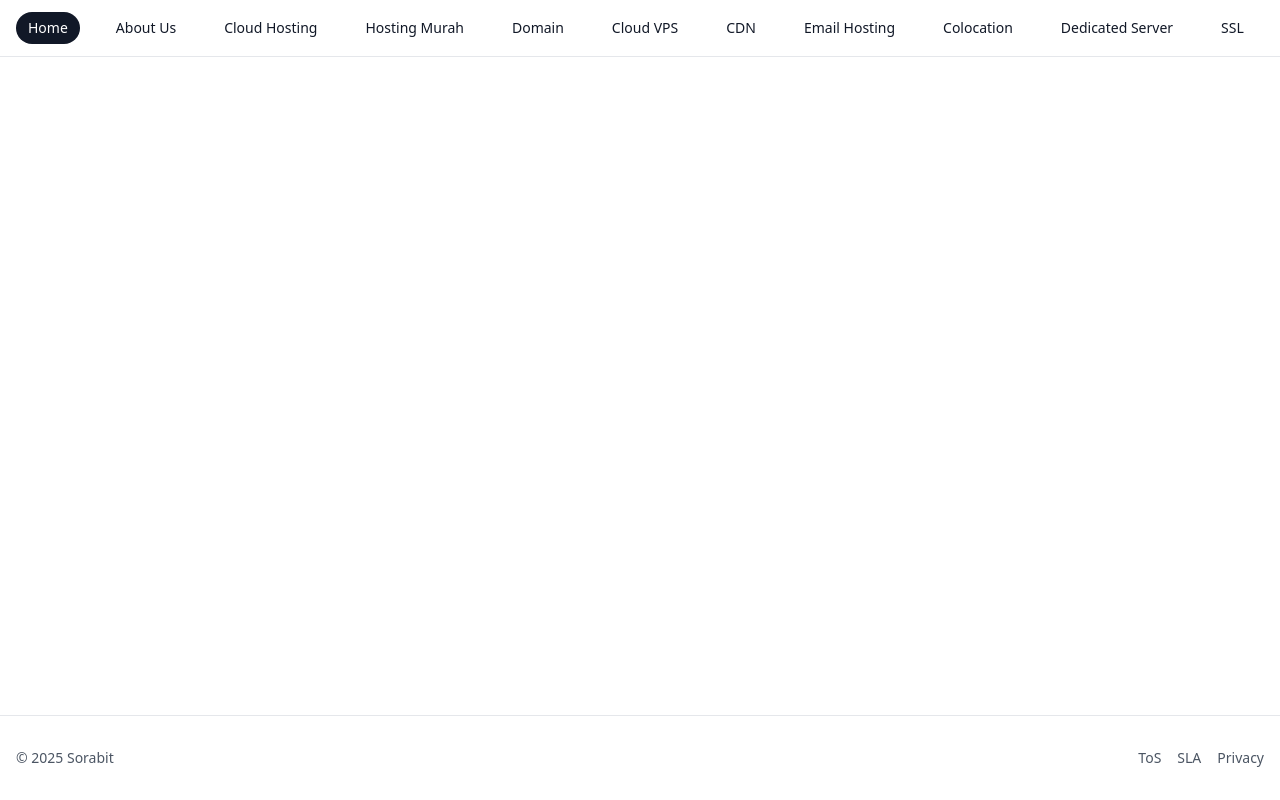
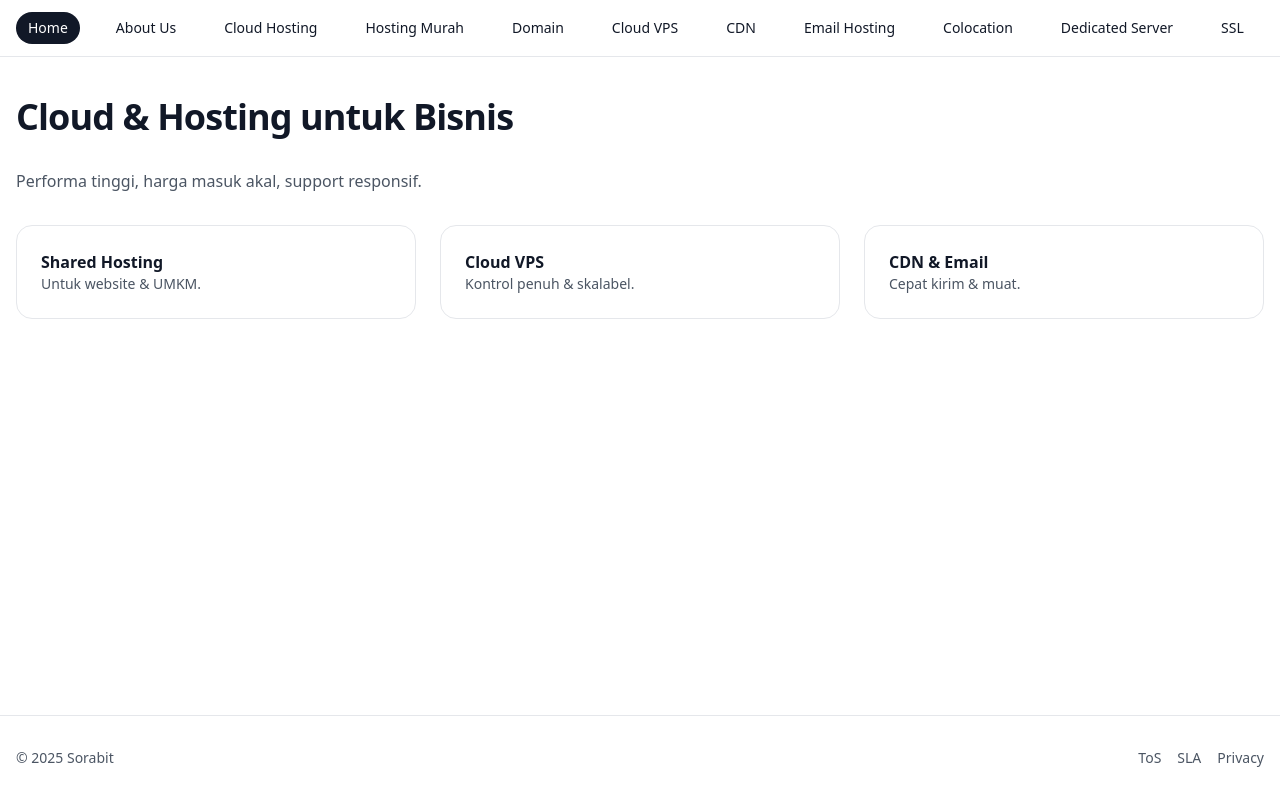
Before and after one commit to GXT-Indonesia/soramainweb, a Nuxt app: page / in a window 1280 px wide. Built offline with nearby package versions, Linux system fonts and the light colour scheme.

Commit message:
Create index.vue

```diff
--- /dev/null
+++ b/pages/index.vue
@@ -0,0 +1,14 @@
+<script setup lang="ts">
+useSeo({ title: 'Sorabit — Cloud & Hosting Indonesia', description: 'Hosting, VPS, CDN, email, dan infrastruktur untuk skala bisnis kamu.' })
+</script>
+<template>
+  <section class="grid gap-8">
+    <h1 class="text-3xl sm:text-4xl font-bold tracking-tight">Cloud & Hosting untuk Bisnis</h1>
+    <p class="text-gray-600 max-w-2xl">Performa tinggi, harga masuk akal, support responsif.</p>
+    <div class="grid sm:grid-cols-3 gap-6">
+      <div class="border rounded-2xl p-6"><h3 class="font-semibold">Shared Hosting</h3><p class="text-sm text-gray-600">Untuk website & UMKM.</p></div>
+      <div class="border rounded-2xl p-6"><h3 class="font-semibold">Cloud VPS</h3><p class="text-sm text-gray-600">Kontrol penuh & skalabel.</p></div>
+      <div class="border rounded-2xl p-6"><h3 class="font-semibold">CDN & Email</h3><p class="text-sm text-gray-600">Cepat kirim & muat.</p></div>
+    </div>
+  </section>
+</template>
```
